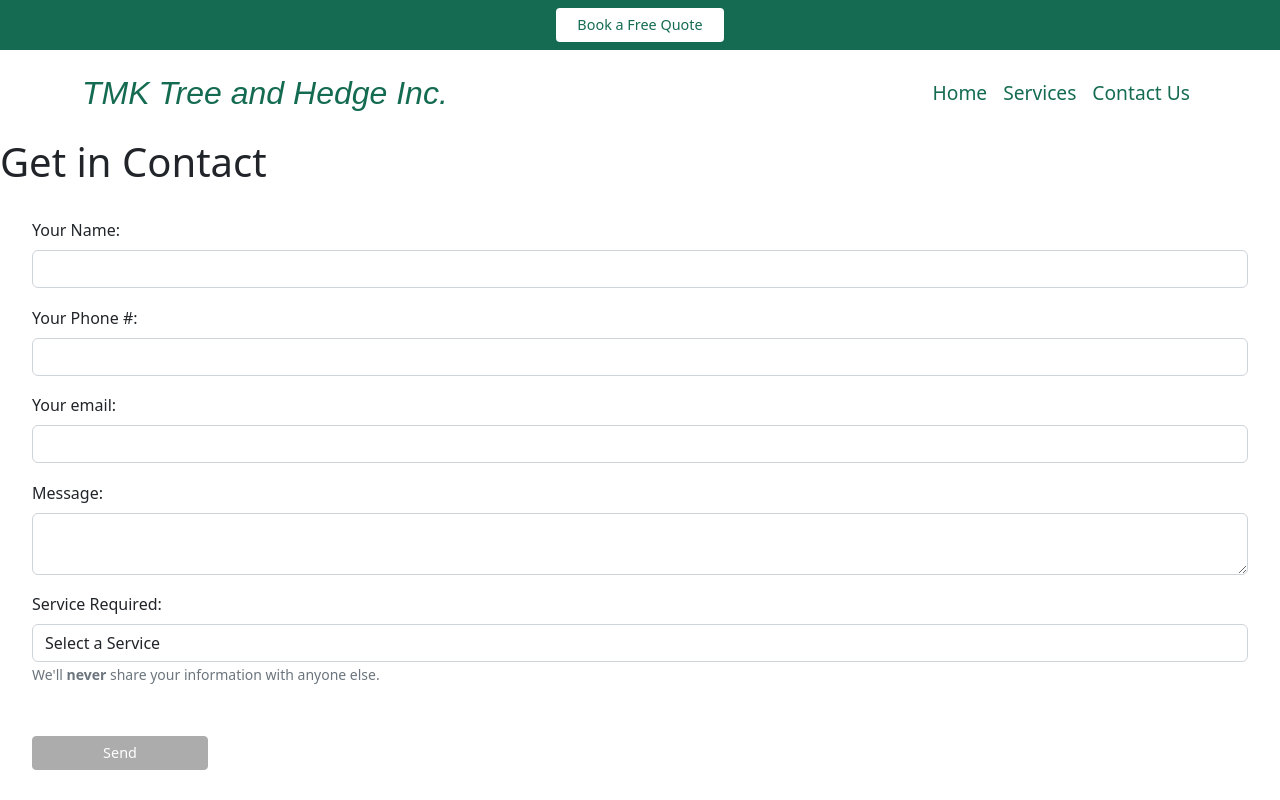
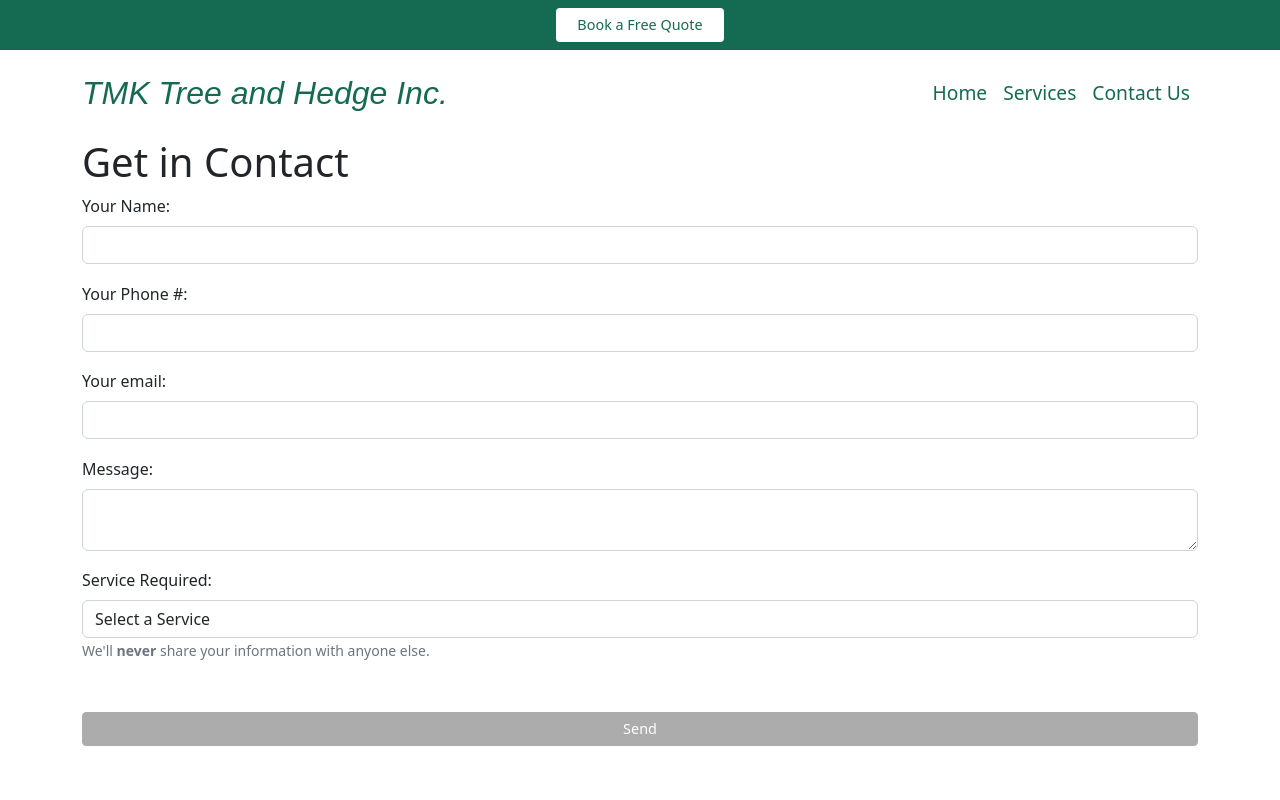
Before and after one commit to TibetYAkyurekli/TMK-Inc-Website, a React (Create React App) app: page /#/contact-us in a window 1280 px wide. Shown: the top 800 px of the page. Built offline with nearby package versions, Linux system fonts and the light colour scheme; a web font is replaced by a local one.

Commit message:
Style form

```diff
--- a/src/App.css
+++ b/src/App.css
@@ -7,8 +7,11 @@
  }
 
  .link {
+   text-decoration: none;
+ }
 
-   text-decoration: none;
+ .fullHeight {
+   height: 100vh;
  }
 
  .navbar-toggler {
@@ -180,13 +183,7 @@
    margin: 0;
  }
 
-
  /* Form Styling */
- .formContainer {
-   display: flex;
-   flex-direction: column;
-   margin: 2rem;
- }
 
  .form {
    display: flex;
@@ -207,7 +204,8 @@
    text-decoration: none;
    margin: 0;
    margin-top: 2rem;
-   width: 100%;
+   max-width: 100% !important;
+
  }
 
  .formBtnDisabled {
@@ -224,4 +222,5 @@
    margin: 0;
    margin-top: 2rem;
    width: 100%;
+   max-width: 100% !important;
  }
--- a/src/components/ContactForm.js
+++ b/src/components/ContactForm.js
@@ -1,6 +1,7 @@
 import Button from "react-bootstrap/Button";
 import Form from "react-bootstrap/Form";
 import React, { useState } from "react";
+import Container from "react-bootstrap/Container";
 import "../App.css";
 
 function ContactForm() {
@@ -40,7 +41,7 @@ function ContactForm() {
   //#endregion
 
   return (
-    <div className="formContainer">
+    // <Container fluid="sm" className="fullHeight">
     <Form
       action="https://formspree.io/f/mlekjogq"
       method="POST"
@@ -116,7 +117,7 @@ function ContactForm() {
         Send
       </Button>
     </Form>
-    </div>
+    // </Container>
   );
 }
 
--- a/src/index.css
+++ b/src/index.css
@@ -5,6 +5,7 @@ body {
     sans-serif;
   -webkit-font-smoothing: antialiased;
   -moz-osx-font-smoothing: grayscale;
+  height: 100%;
 }
 
 code {
--- a/src/pages/ContactUs.js
+++ b/src/pages/ContactUs.js
@@ -2,14 +2,17 @@ import TopNav from "../components/TopNav";
 import Nav from "../components/Nav";
 import ContactForm from "../components/ContactForm";
 import Footer from "../components/Footer";
+import Container from "react-bootstrap/Container";
 
 function ContactUs() {
   return (
     <>
       <TopNav />
       <Nav />
-      <h1>Get in Contact</h1>
-      <ContactForm />
+      <Container fluid="sm" className="fullHeight">
+        <h1 className="contactTitle">Get in Contact</h1>
+        <ContactForm />
+      </Container>
       <Footer />
     </>
   );
--- a/src/pages/Home.js
+++ b/src/pages/Home.js
@@ -11,7 +11,7 @@ function Home() {
       <TopNav />
       <Header />
       <HeroBanner />
-      <div className="homeBodyContainer">
+      <div className="homeBodyContainer" style={{ height: "100vh" }}>
         <h2 className="homeBodyTitle">Who Are We?</h2>
         <p className="homeBodyText">
           We are a locally owned and operated tree service company providing
```
Lines whose indentation alone changed are shown as unchanged.
